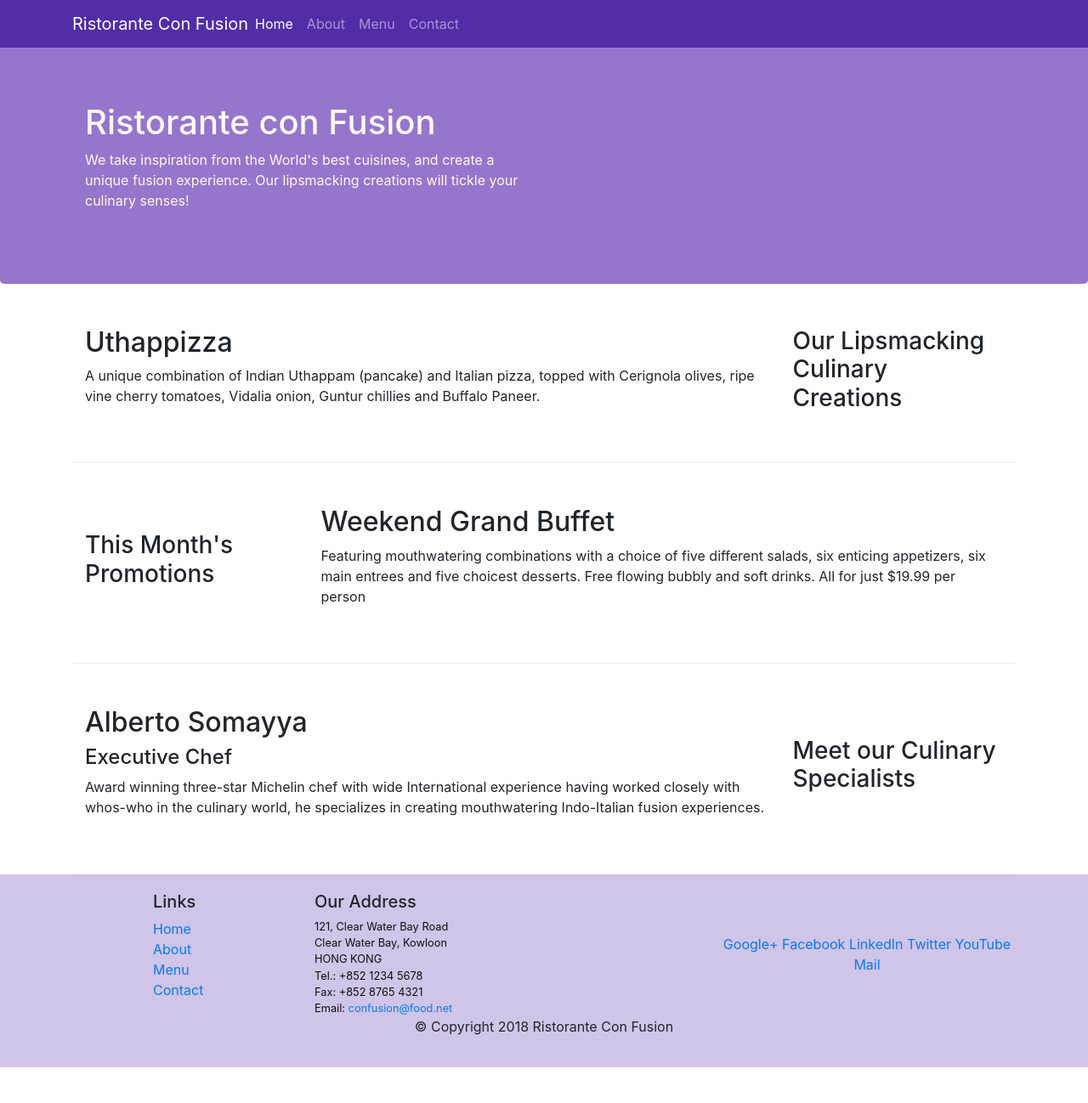
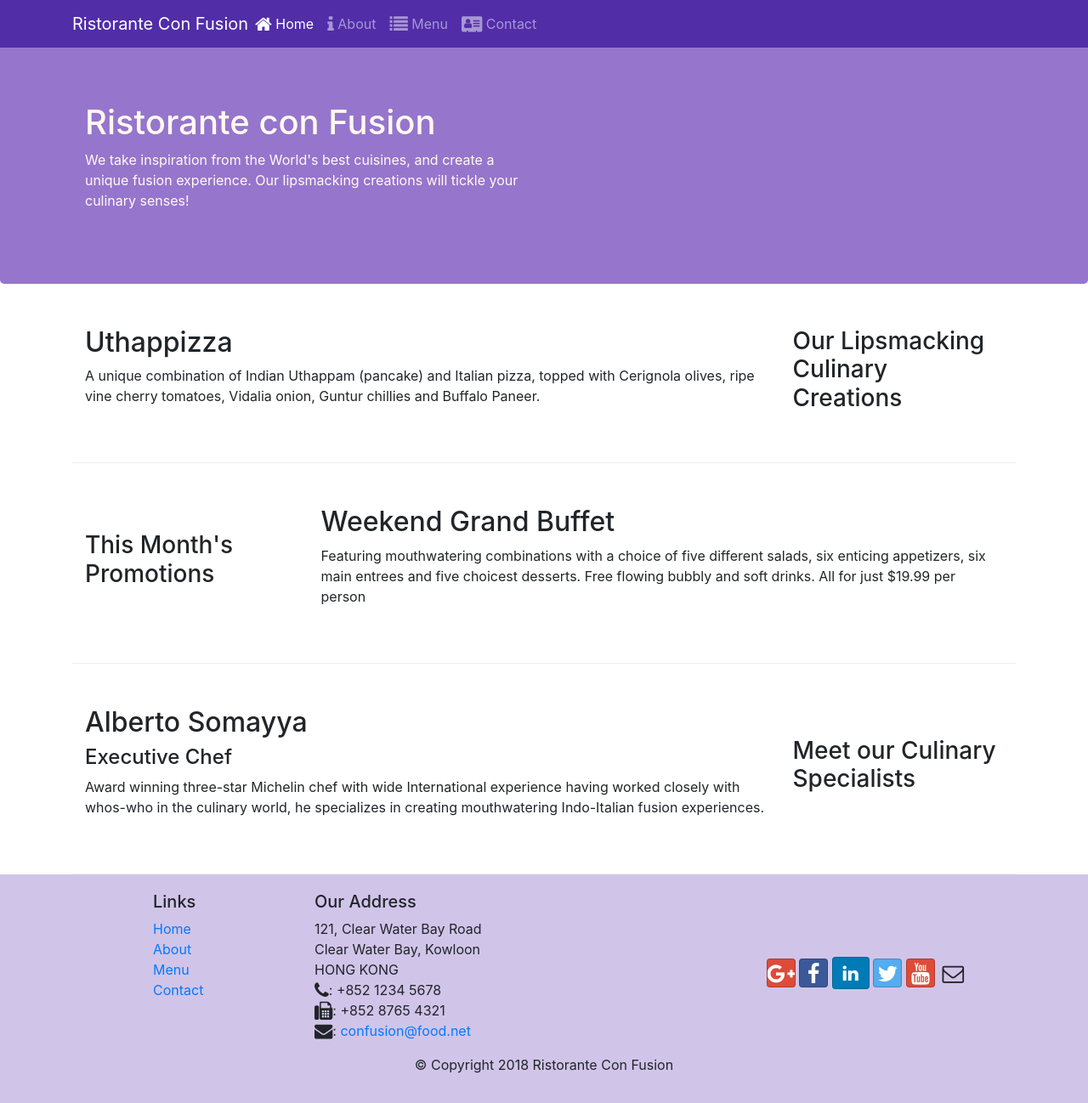
Before and after one commit to Bahaagac/Front-End-Web-UI-Frameworks-and-Tools-Bootstrap-4, a website: page index.html in a window 1280 px wide. Shown: the whole page at 85% size. Before the commit the page ends 1256 px from the top, so only its background shows below. Drawn offline with nearby package versions, Linux system fonts and the light colour scheme.

Commit message:
Icon Fonts

```diff
--- a/index.html
+++ b/index.html
@@ -7,6 +7,8 @@
     <meta http-equiv="x-ua-compatible" content="ie=edge">
 
     <link rel="stylesheet" href="node_modules/bootstrap/dist/css/bootstrap.min.css">
+    <link rel="stylesheet" href="node_modules/font-awesome/css/font-awesome.min.css">
+    <link rel="stylesheet" href="node_modules/bootstrap-social/bootstrap-social.css">
     <link rel="stylesheet" href="./css/styles.css">
     <title>Ristorante Con Fusion</title>
 </head>
@@ -21,10 +23,10 @@
             <a class="navbar-brand mr-auto" href="#">Ristorante Con Fusion</a>
                 <div class="collapse navbar-collapse" id="Navbar">
                     <ul class="navbar-nav mr-auto ">
-                        <li class="nav-item active"><a class="nav-link" href="#">Home</a></li>
-                        <li class="nav-item"><a class="nav-link" href="./aboutus.html">About</a></li>
-                        <li class="nav-item"><a class="nav-link" href="#">Menu</a></li>
-                        <li class="nav-item"><a class="nav-link" href="#">Contact</a></li>
+                        <li class="nav-item active"><a class="nav-link" href="#"><span class="fa fa-home fa-lg"></span> Home</a></li>
+                        <li class="nav-item"><a class="nav-link" href="./aboutus.html"><span class="fa fa-info fa-lg"></span> About</a></li>
+                        <li class="nav-item"><a class="nav-link" href="#"><span class="fa fa-list fa-lg"></span> Menu</a></li>
+                        <li class="nav-item"><a class="nav-link" href="#"><span class="fa fa-address-card fa-lg"></span> Contact</a></li>
                     </ul>
                 </div>
         </div>
@@ -92,23 +94,24 @@
                 </div>
                 <div class="col-7 col-sm-5">
                     <h5>Our Address</h5>
-                    <address class="adress">
+                    <address>
 		              121, Clear Water Bay Road<br>
 		              Clear Water Bay, Kowloon<br>
 		              HONG KONG<br>
-		              Tel.: +852 1234 5678<br>
-		              Fax: +852 8765 4321<br>
-		              Email: <a href="mailto:confusion@food.net">confusion@food.net</a>
+                      <i class="fa fa-phone fa-lg"></i>: +852 1234 5678<br>
+                      <i class="fa fa-fax fa-lg"></i>: +852 8765 4321<br>
+                       <i class="fa fa-envelope fa-lg"></i>: <a href="mailto:confusion@food.net">confusion@food.net</a>
 		           </address>
                 </div>
                 <div class="col-12 col-sm-4 align-self-center">
                     <div class="text-center">
-                        <a href="http://google.com/+">Google+</a>
-                        <a href="http://www.facebook.com/profile.php?id=">Facebook</a>
-                        <a href="http://www.linkedin.com/in/">LinkedIn</a>
-                        <a href="http://twitter.com/">Twitter</a>
-                        <a href="http://youtube.com/">YouTube</a>
-                        <a href="mailto:">Mail</a>
+                        <a class="btn btn-social-icon btn-google" href="http://google.com/+"><i class="fa fa-google-plus fa-lg"></i></a>
+                        <a  class="btn btn-social-icon btn-facebook" href="http://www.facebook.com/profile.php?id="><i class="fa fa-facebook fa-lg"></i></a>
+                        <a class="btn btn-soocial-icon btn-linkedin"href="http://www.linkedin.com/in/"><i class="fa fa-linkedin fa-lg"></i></a>
+                        <a class="btn btn-social-icon btn-twitter" href="http://twitter.com/"><i class="fa fa-twitter fa-lg"></i></a>
+                        <a class="btn btn-social-icon btn-google" href="http://youtube.com/"><i class="fa fa-youtube"></i></a>
+                        <a class="btn btn-social-icon " href="mailto:"><i class="fa fa-envelope-o fa-lg"></i></a>
+
                     </div>
                 </div>
            </div>
--- a/package.json
+++ b/package.json
@@ -15,6 +15,8 @@
   },
   "dependencies": {
     "bootstrap": "^4.5.2",
+    "bootstrap-social": "^5.1.1",
+    "font-awesome": "^4.7.0",
     "jquery": "^3.5.1",
     "popper.js": "^1.16.1"
   }
```
Also changed, not shown: aboutus.html (+15 -13 lines), 1 other file.
